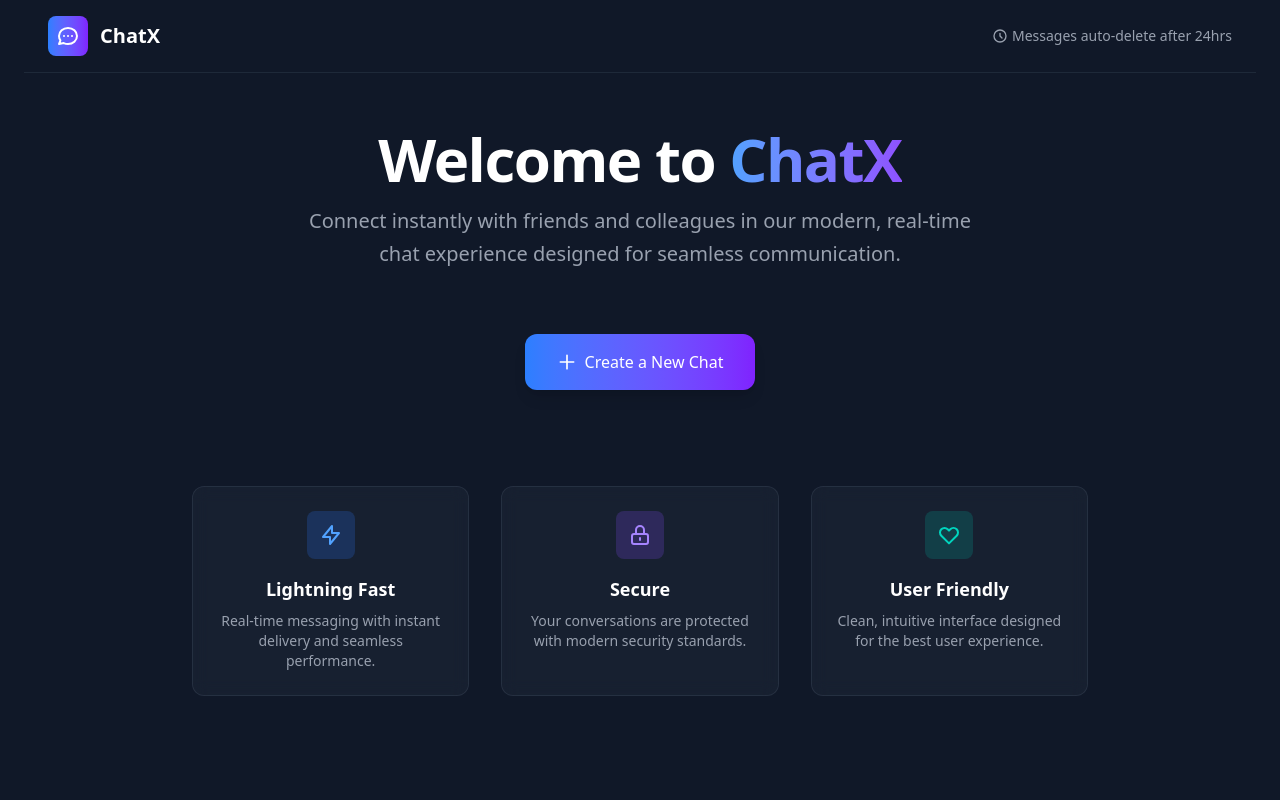
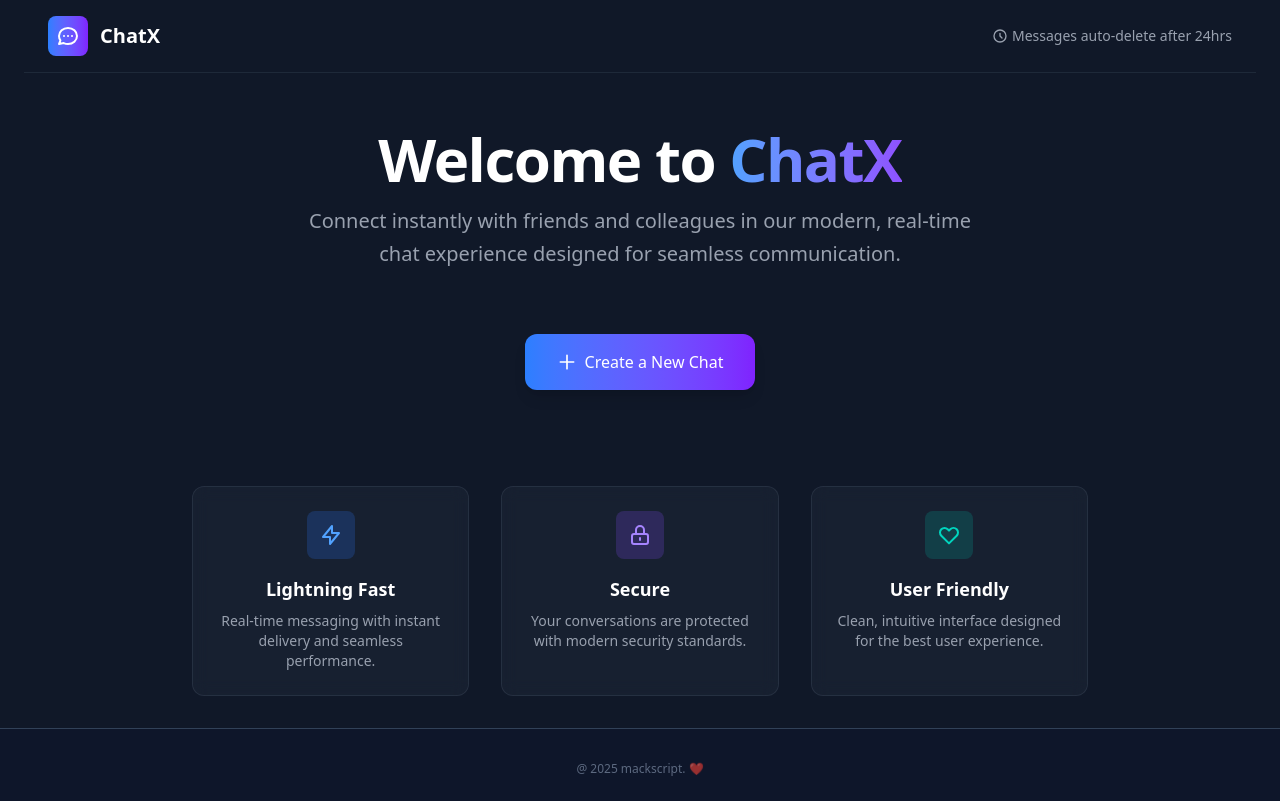
Before and after one commit to mackscript/chatx, a React (Vite) app in the folder chatx/: page / in a window 1280 px wide. Built offline with nearby package versions, Linux system fonts and the light colour scheme.

Commit message:
update all

```diff
--- a/chatx/src/App.tsx
+++ b/chatx/src/App.tsx
@@ -1,20 +1,33 @@
-import { BrowserRouter as Router, Routes, Route } from "react-router-dom";
+import { BrowserRouter as Router, Routes, Route, useLocation } from "react-router-dom";
 import Home from "./components/Home";
 import RoomPage from "./components/RoomPage";
+import Footer from "./components/Footer";
 import { ThemeProvider } from "./contexts/ThemeContext";
 import "./App.css";
 import "./styles/themes.css";
+
+function AppContent() {
+  const location = useLocation();
+  const isHomePage = location.pathname === '/';
+
+  return (
+    <div className="min-h-screen bg-gray-900 flex flex-col">
+      <div className="flex-1">
+        <Routes>
+          <Route path="/" element={<Home />} />
+          <Route path="/:roomId" element={<RoomPage />} />
+        </Routes>
+      </div>
+      {isHomePage && <Footer />}
+    </div>
+  );
+}
 
 function App() {
   return (
     <ThemeProvider>
       <Router>
-        <div className="min-h-screen bg-gray-900">
-          <Routes>
-            <Route path="/" element={<Home />} />
-            <Route path="/:roomId" element={<RoomPage />} />
-          </Routes>
-        </div>
+        <AppContent />
       </Router>
     </ThemeProvider>
   );
--- /dev/null
+++ b/chatx/src/components/Footer.tsx
@@ -0,0 +1,57 @@
+import React from "react";
+import { useTheme, themeConfig } from "../contexts/ThemeContext";
+
+const Footer: React.FC = () => {
+  const { theme } = useTheme();
+  const currentTheme = themeConfig[theme] || themeConfig.dark;
+
+  return (
+    <footer
+      className={`${currentTheme.header} backdrop-blur-md border-t ${currentTheme.border} py-6 mt-auto`}
+    >
+      <div className="max-w-7xl mx-auto px-4 sm:px-6 lg:px-8">
+        <div className="flex flex-col items-center justify-center space-y-4">
+          {/* Social links placeholder */}
+          {/* <div className="flex items-center space-x-4">
+            <a
+              href="#"
+              className={`p-2 rounded-full transition-all duration-200 hover:scale-110 ${currentTheme.surface} ${currentTheme.textSecondary} hover:${currentTheme.text} hover:shadow-lg`}
+              title="GitHub"
+            >
+              <svg className="w-4 h-4" fill="currentColor" viewBox="0 0 24 24">
+                <path d="M12 0c-6.626 0-12 5.373-12 12 0 5.302 3.438 9.8 8.207 11.387.599.111.793-.261.793-.577v-2.234c-3.338.726-4.033-1.416-4.033-1.416-.546-1.387-1.333-1.756-1.333-1.756-1.089-.745.083-.729.083-.729 1.205.084 1.839 1.237 1.839 1.237 1.07 1.834 2.807 1.304 3.492.997.107-.775.418-1.305.762-1.604-2.665-.305-5.467-1.334-5.467-5.931 0-1.311.469-2.381 1.236-3.221-.124-.303-.535-1.524.117-3.176 0 0 1.008-.322 3.301 1.23.957-.266 1.983-.399 3.003-.404 1.02.005 2.047.138 3.006.404 2.291-1.552 3.297-1.23 3.297-1.23.653 1.653.242 2.874.118 3.176.77.84 1.235 1.911 1.235 3.221 0 4.609-2.807 5.624-5.479 5.921.43.372.823 1.102.823 2.222v3.293c0 .319.192.694.801.576 4.765-1.589 8.199-6.086 8.199-11.386 0-6.627-5.373-12-12-12z" />
+              </svg>
+            </a>
+            <a
+              href="#"
+              className={`p-2 rounded-full transition-all duration-200 hover:scale-110 ${currentTheme.surface} ${currentTheme.textSecondary} hover:${currentTheme.text} hover:shadow-lg`}
+              title="Twitter"
+            >
+              <svg className="w-4 h-4" fill="currentColor" viewBox="0 0 24 24">
+                <path d="M23.953 4.57a10 10 0 01-2.825.775 4.958 4.958 0 002.163-2.723c-.951.555-2.005.959-3.127 1.184a4.92 4.92 0 00-8.384 4.482C7.69 8.095 4.067 6.13 1.64 3.162a4.822 4.822 0 00-.666 2.475c0 1.71.87 3.213 2.188 4.096a4.904 4.904 0 01-2.228-.616v.06a4.923 4.923 0 003.946 4.827 4.996 4.996 0 01-2.212.085 4.936 4.936 0 004.604 3.417 9.867 9.867 0 01-6.102 2.105c-.39 0-.779-.023-1.17-.067a13.995 13.995 0 007.557 2.209c9.053 0 13.998-7.496 13.998-13.985 0-.21 0-.42-.015-.63A9.935 9.935 0 0024 4.59z" />
+              </svg>
+            </a>
+            <a
+              href="#"
+              className={`p-2 rounded-full transition-all duration-200 hover:scale-110 ${currentTheme.surface} ${currentTheme.textSecondary} hover:${currentTheme.text} hover:shadow-lg`}
+              title="LinkedIn"
+            >
+              <svg className="w-4 h-4" fill="currentColor" viewBox="0 0 24 24">
+                <path d="M20.447 20.452h-3.554v-5.569c0-1.328-.027-3.037-1.852-3.037-1.853 0-2.136 1.445-2.136 2.939v5.667H9.351V9h3.414v1.561h.046c.477-.9 1.637-1.85 3.37-1.85 3.601 0 4.267 2.37 4.267 5.455v6.286zM5.337 7.433c-1.144 0-2.063-.926-2.063-2.065 0-1.138.92-2.063 2.063-2.063 1.14 0 2.064.925 2.064 2.063 0 1.139-.925 2.065-2.064 2.065zm1.782 13.019H3.555V9h3.564v11.452zM22.225 0H1.771C.792 0 0 .774 0 1.729v20.542C0 23.227.792 24 1.771 24h20.451C23.2 24 24 23.227 24 22.271V1.729C24 .774 23.2 0 22.222 0h.003z" />
+              </svg>
+            </a>
+          </div> */}
+
+          {/* Copyright */}
+          <div className="pt-2  w-full text-center">
+            <p className={`text-xs ${currentTheme.textSecondary} opacity-60`}>
+              @ 2025 mackscript. ❤️
+            </p>
+          </div>
+        </div>
+      </div>
+    </footer>
+  );
+};
+
+export default Footer;
--- a/chatx/src/components/Home.tsx
+++ b/chatx/src/components/Home.tsx
@@ -28,7 +28,7 @@
     navigator.clipboard.writeText(url);
   };
   return (
-    <div className="min-h-screen items-center justify-center px-6">
+    <div className="flex-1 items-center justify-center px-6 pb-8">
       <header className="px-6 py-4 border-b border-gray-800">
         <div className="max-w-7xl mx-auto flex items-center justify-between">
           <div className="flex items-center space-x-3">
--- a/chatx/src/components/UserSetup.tsx
+++ b/chatx/src/components/UserSetup.tsx
@@ -1,4 +1,5 @@
 import { useState } from 'react';
+import Footer from './Footer';
 
 interface UserSetupProps {
   onUserSet: (username: string, room?: string) => void;
@@ -21,7 +22,8 @@
   };
 
   return (
-    <div className="min-h-screen flex items-center justify-center px-6">
+    <div className="min-h-screen flex flex-col">
+      <div className="flex-1 flex items-center justify-center px-6">
         <div className="max-w-md mx-auto">
           <div className="bg-gray-800/50 backdrop-blur-sm border border-gray-700/50 rounded-xl p-8">
             <div className="text-center mb-8">
@@ -53,7 +55,6 @@
                 />
               </div>
 
-
               <button
                 type="submit"
                 disabled={!username.trim()}
@@ -65,6 +66,8 @@
           </div>
         </div>
       </div>
+      <Footer />
+    </div>
   );
 };
 
```
Lines whose indentation alone changed are shown as unchanged.
